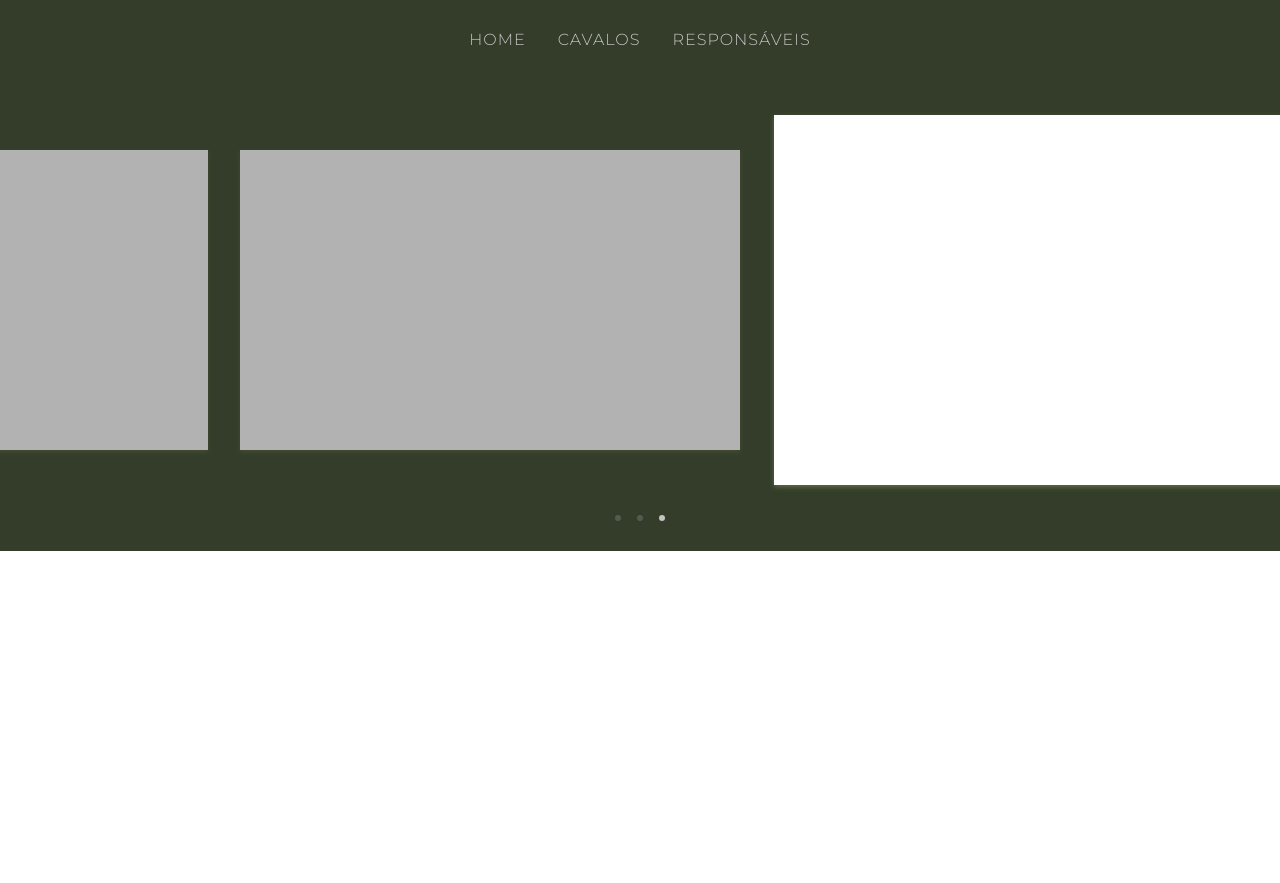
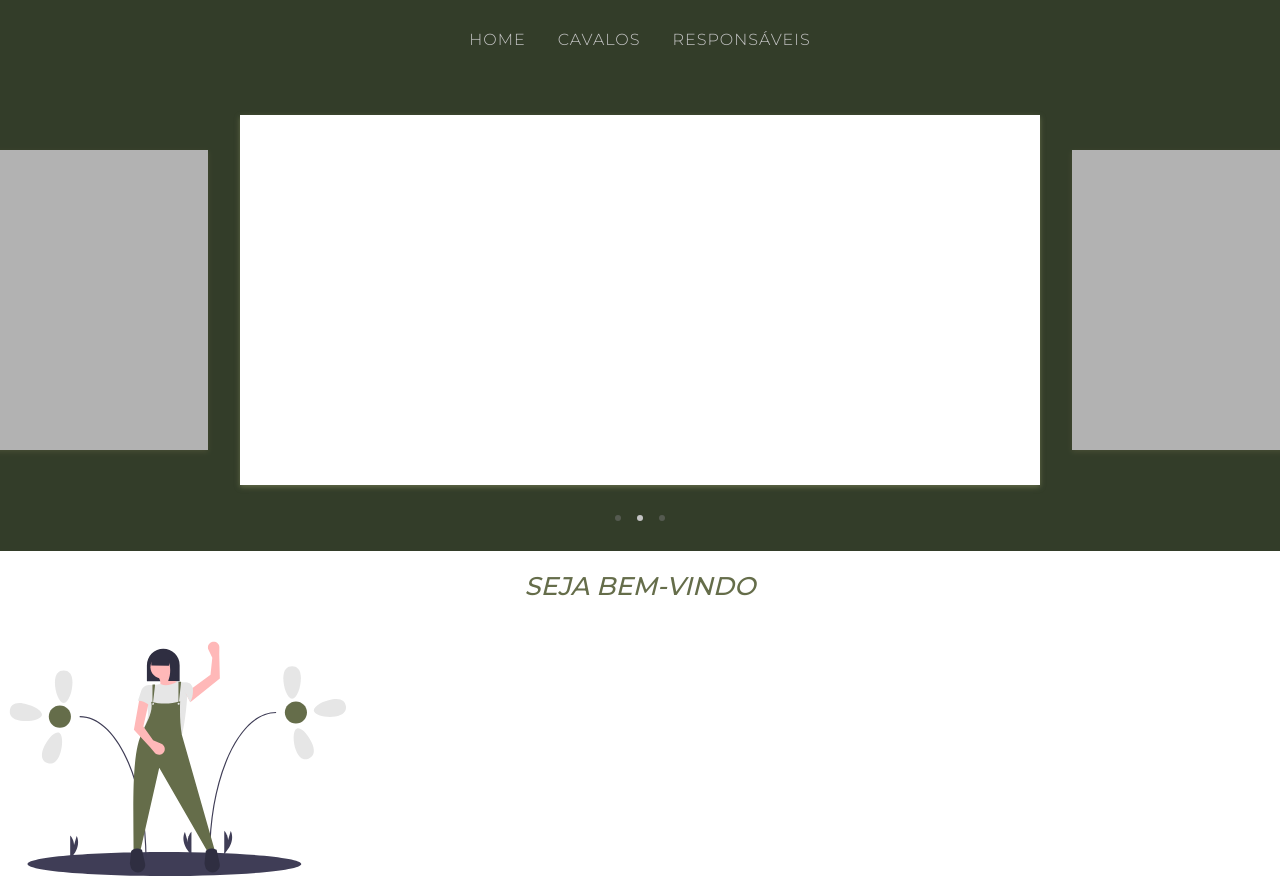
Before and after one commit to matheusmirandaferreira/Rancho-Montana, a React (Vite) app: page / in a window 1280 px wide. Shown: the top 883 px of the page. Before the commit the page ends 800 px from the top, so only its background shows below. Built offline with nearby package versions, Linux system fonts and the light colour scheme.

Commit message:
Improved carousel, theme and title component creation

```diff
--- a/package.json
+++ b/package.json
@@ -12,7 +12,7 @@
     "react": "^17.0.2",
     "react-dom": "^17.0.2",
     "react-router-dom": "6",
-    "styled-components": "^5.3.4"
+    "styled-components": "^5.3.5"
   },
   "devDependencies": {
     "@originjs/vite-plugin-commonjs": "^1.0.3",
--- /dev/null
+++ b/prettier.config.js
@@ -0,0 +1,3 @@
+module.exports = {
+  singleQuote: true,
+}
--- a/src/App.tsx
+++ b/src/App.tsx
@@ -1,10 +1,10 @@
 import { ThemeProvider } from 'styled-components';
 import { Home } from './pages/Home';
-import { DefaultTheme, GlobalStyles } from './styles/GlobalStyles';
+import { theme, GlobalStyles } from './styles/GlobalStyles';
 
 export function App() {
   return (
-    <ThemeProvider theme={DefaultTheme}>
+    <ThemeProvider theme={theme}>
       <Home />
       <GlobalStyles />
     </ThemeProvider>
--- a/src/components/Carousel/index.tsx
+++ b/src/components/Carousel/index.tsx
@@ -21,16 +21,14 @@ export function Carousel({ imgs }: Props) {
     return () => clearInterval(interval);
   }, [focused]);
 
-  //? do scroll based in https://stackoverflow.com/questions/53158796/get-scroll-position-with-reactjs
-  //? to calculate the position of the carousel use https://stackoverflow.com/questions/43817118/how-to-get-the-width-of-a-react-element
-
   return (
     <S.Container>
-      <S.ImagesWrapper>
+      <S.ImagesWrapper
+        position={focused === 1 ? 0 : focused === 0 ? 500 : -500}
+      >
         {imgs.map((img, index) => (
           <S.ImageButton
             key={index}
-            position={index}
             isFocused={index === focused}
             onClick={() => handleChange(index)}
           >
--- a/src/components/Carousel/styles.ts
+++ b/src/components/Carousel/styles.ts
@@ -1,8 +1,11 @@
 import styled, { css } from 'styled-components';
+
+type ImageWrapperProps = {
+  position?: number;
+};
 
 type ImageProps = {
   isFocused?: boolean;
-  position?: number;
 };
 
 export const Container = styled.div`
@@ -21,25 +24,29 @@ export const Container = styled.div`
   background-color: ${({ theme }) => theme.primary700};
 `;
 
-export const ImagesWrapper = styled.div`
+export const ImagesWrapper = styled.div<ImageWrapperProps>`
   display: flex;
   align-items: center;
   justify-content: space-between;
   gap: 2rem;
+  transition: all 0.7s ease-in-out;
+
+  ${({ position }) => css`
+    transform: translateX(${position ?? 0}px);
+  `}
 `;
 
 export const ImageButton = styled.button<ImageProps>`
   background-color: #fff;
   box-shadow: 0 2px 5px ${({ theme }) => theme.primary500};
 
-  transition: all 0.2s ease-in-out;
+  transition: all 0.7s ease-in-out;
 
-  ${({ isFocused, position }) =>
+  ${({ isFocused }) =>
     isFocused
       ? css`
           width: 800px;
           height: 370px;
-          transform: translateX(${position ?? 0}px);
         `
       : css`
           width: 500px;
--- /dev/null
+++ b/src/components/Title/index.tsx
@@ -0,0 +1,16 @@
+import styled, { css } from 'styled-components';
+
+export const Title = styled.h2`
+  font-size: 1.6rem;
+  font-style: italic;
+  font-weight: 400;
+
+  text-align: center;
+  text-transform: uppercase;
+
+  margin: 1rem 0;
+
+  ${({ theme }) => css`
+    color: ${theme.primary500};
+  `}
+`;
--- a/src/pages/Home/index.tsx
+++ b/src/pages/Home/index.tsx
@@ -1,13 +1,18 @@
+import { Title } from '../../components/Title';
 import { Header } from '../../components/Header';
 import { Carousel } from '../../components/Carousel';
 
-import * as S from './styles';
+import WelcomeSVG from '../../assets/welcome.svg';
+
+// import * as S from './styles';
 
 export function Home() {
   return (
     <>
       <Header />
       <Carousel imgs={Array.from({ length: 3 })} />
+      <Title>Seja bem-vindo</Title>
+      <img src={WelcomeSVG} />
     </>
   );
 }
--- a/src/styles/GlobalStyles.ts
+++ b/src/styles/GlobalStyles.ts
@@ -1,7 +1,7 @@
 import { createGlobalStyle, css } from 'styled-components';
 
 export const GlobalStyles = createGlobalStyle`
-  ${({ theme }: { theme: typeof DefaultTheme }) => css`
+  ${({ theme: THEME }) => css`
     * {
       margin: 0;
       padding: 0;
@@ -11,7 +11,7 @@ export const GlobalStyles = createGlobalStyle`
     }
 
     body {
-      background-color: ${theme.white};
+      background-color: ${THEME.white};
       font-family: 'Montserrat', sans-serif;
       overflow-x: hidden;
     }
@@ -23,13 +23,13 @@ export const GlobalStyles = createGlobalStyle`
 
     a {
       text-decoration: none;
-      color: ${theme.white};
+      color: ${THEME.white};
       text-transform: uppercase;
       letter-spacing: 1px;
       font-weight: 300;
 
       &:visited {
-        color: ${theme.gray500};
+        color: ${THEME.gray500};
       }
     }
 
@@ -39,8 +39,8 @@ export const GlobalStyles = createGlobalStyle`
 
     button {
       cursor: pointer;
-      background-color: ${theme.primary700};
-      color: ${theme.white};
+      background-color: ${THEME.primary700};
+      color: ${THEME.white};
       font-size: 14px;
       padding: 8px;
       border: 0;
@@ -56,13 +56,13 @@ export const GlobalStyles = createGlobalStyle`
       }
 
       &:focus {
-        box-shadow: 0 0 5px ${theme.primary500};
+        box-shadow: 0 0 5px ${THEME.primary500};
       }
     }
   `}
 `;
 
-export const DefaultTheme = {
+export const theme = {
   primary700: '#333D29',
   primary500: '#656D4A',
   gray700: '#777777',
```
Also changed, not shown: src/@types/styled.d.ts (added, +8 -0 lines), .eslintrc.json, src/assets/welcome.svg (added), 1 other file (tests, documents, lock files or other folders).
